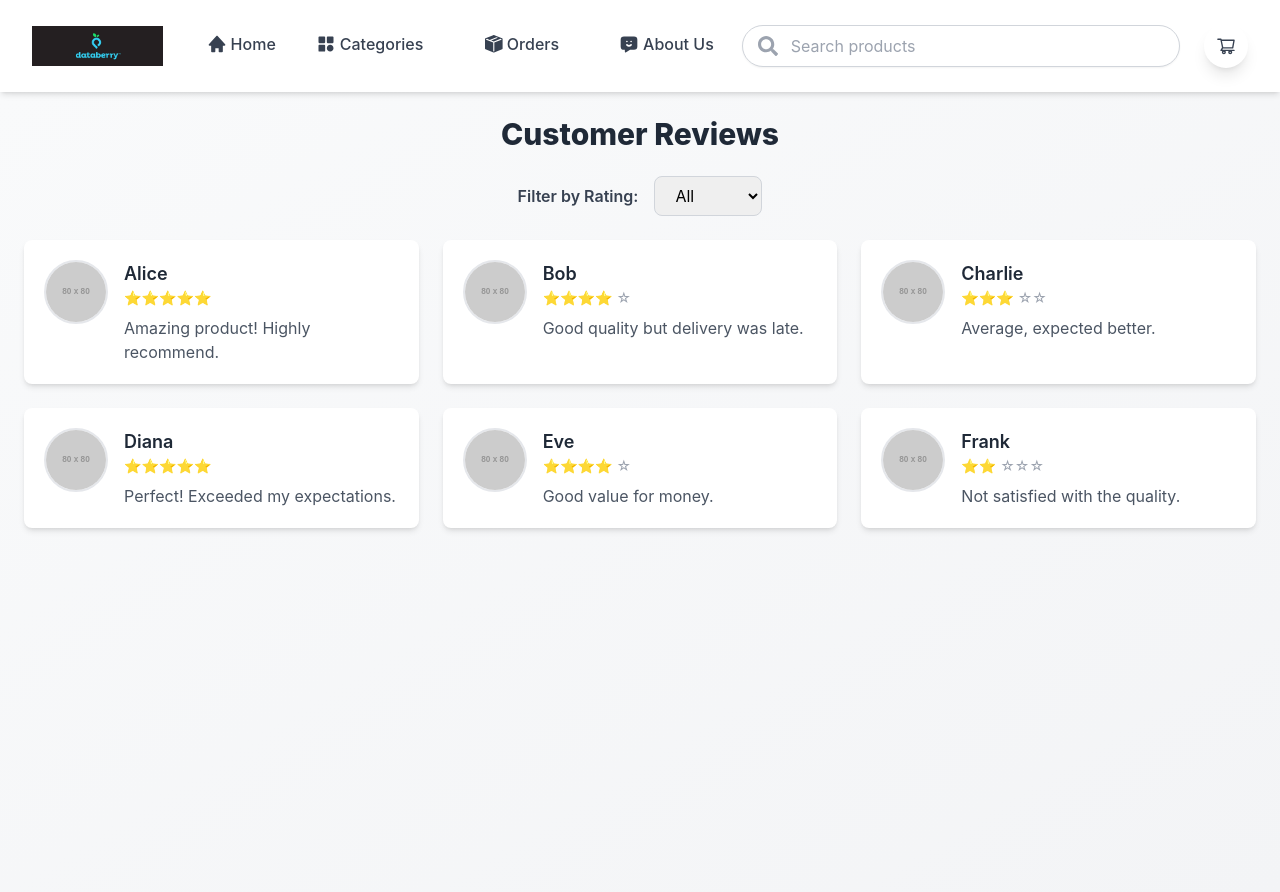
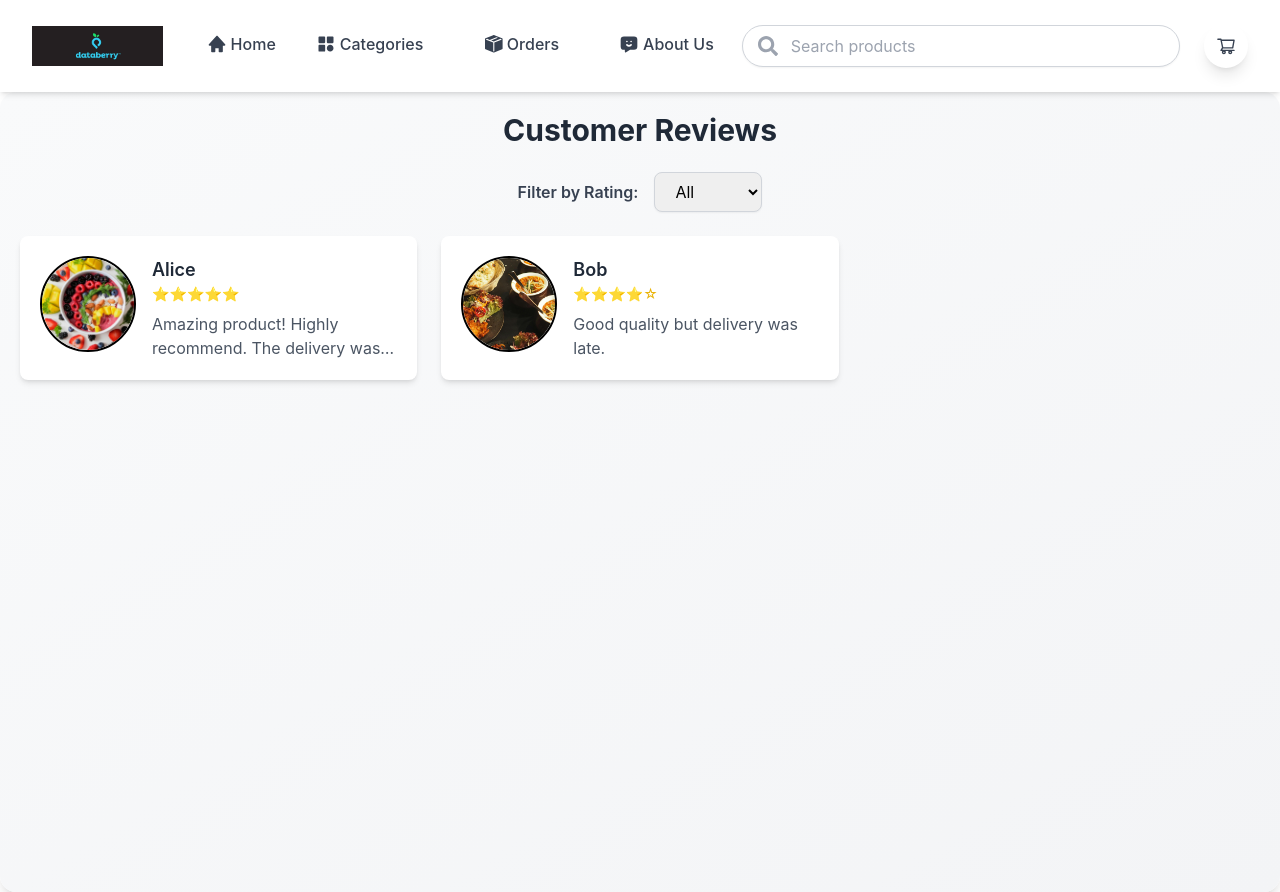
Before and after one commit to BhanuGamasu/dummyUI, a React (Create React App) app: page /allReviews in a window 1280 px wide. Built offline with nearby package versions, Linux system fonts and the light colour scheme.

Commit message:
latest bug fixes

```diff
--- a/src/Components/AllReviews.js
+++ b/src/Components/AllReviews.js
@@ -1,50 +1,32 @@
-import React, { useState } from "react";
+import React, { useState, useRef, useEffect } from "react";
+import { IoClose } from "react-icons/io5";
+import img from "../img.jpg";
+import img2 from "../img2.jpg";
 
 const AllReviews = () => {
   const [selectedFilter, setSelectedFilter] = useState("All");
+  const [selectedReview, setSelectedReview] = useState(null);
+  const [selectedImage, setSelectedImage] = useState(null);
+  const [isFullReviewVisible, setIsFullReviewVisible] = useState(false);
+  const [isOverflowing, setIsOverflowing] = useState(false);
+  const reviewRef = useRef();
+
   const reviews = [
     {
       id: 1,
       user: "Alice",
       rating: 5,
-      comment: "Amazing product! Highly recommend.",
-      image: "https://via.placeholder.com/80?text=Alice",
+      comment: "Amazing product! Highly recommend. The delivery was quick, and the product quality is top-notch. I’ll definitely order again!Amazing product! Highly recommend. The delivery was quick, and the product quality is top-notch. I’ll definitely order again!Amazing product! Highly recommend. The delivery was quick, and the product quality is top-notch. I’ll definitely order again!Amazing product! Highly recommend. The delivery was quick, and the product quality is top-notch. I’ll definitely order again!Amazing product! Highly recommend. The delivery was quick, and the product quality is top-notch. I’ll definitely order again!Amazing product! Highly recommend. The delivery was quick, and the product quality is top-notch. I’ll definitely order again!Amazing product! Highly recommend. The delivery was quick, and the product quality is top-notch. I’ll definitely order again!",
+      images: [img, img2],
     },
     {
       id: 2,
       user: "Bob",
       rating: 4,
       comment: "Good quality but delivery was late.",
-      image: "https://via.placeholder.com/80?text=Bob",
+      images: [img2],
     },
-    {
-      id: 3,
-      user: "Charlie",
-      rating: 3,
-      comment: "Average, expected better.",
-      image: "https://via.placeholder.com/80?text=Charlie",
-    },
-    {
-      id: 4,
-      user: "Diana",
-      rating: 5,
-      comment: "Perfect! Exceeded my expectations.",
-      image: "https://via.placeholder.com/80?text=Diana",
-    },
-    {
-      id: 5,
-      user: "Eve",
-      rating: 4,
-      comment: "Good value for money.",
-      image: "https://via.placeholder.com/80?text=Eve",
-    },
-    {
-      id: 6,
-      user: "Frank",
-      rating: 2,
-      comment: "Not satisfied with the quality.",
-      image: "https://via.placeholder.com/80?text=Frank",
-    },
+    // More reviews...
   ];
 
   const filteredReviews =
@@ -52,11 +34,28 @@ const AllReviews = () => {
       ? reviews
       : reviews.filter((review) => review.rating === Number(selectedFilter));
 
+  const openReviewModal = (review) => {
+    setSelectedReview(review);
+    setSelectedImage(review.images[0]);
+  };
+
+  const closeReviewModal = () => {
+    setSelectedReview(null);
+    setSelectedImage(null);
+    setIsFullReviewVisible(false);
+  };
+
+  useEffect(() => {
+    if (selectedReview && reviewRef.current) {
+      setIsOverflowing(reviewRef.current.scrollHeight > reviewRef.current.clientHeight);
+    }
+  }, [selectedReview, isFullReviewVisible]);
+
   return (
-    <div className="p-6 bg-gradient-to-br from-gray-50 to-gray-100 min-h-screen">
-      <h1 className="text-3xl font-extrabold text-gray-800 mb-6 text-center">
+    <div className="bg-gradient-to-br from-gray-50 to-gray-100 p-5 rounded-2xl shadow-lg min-h-screen">
+      <h2 className="text-3xl font-bold text-gray-800 mb-6 text-center">
         Customer Reviews
-      </h1>
+      </h2>
 
       {/* Filter Section */}
       <div className="mb-6 flex items-center justify-center gap-4">
@@ -64,7 +63,7 @@ const AllReviews = () => {
         <select
           value={selectedFilter}
           onChange={(e) => setSelectedFilter(e.target.value)}
-          className="px-4 py-2 border border-gray-300 rounded-lg focus:outline-none focus:ring-2 focus:ring-blue-500 transition"
+          className="px-4 py-2 border border-gray-300 rounded-lg shadow-sm focus:outline-none focus:ring-2 focus:ring-blue-500 transition"
         >
           <option value="All">All</option>
           <option value="5">5 Stars</option>
@@ -80,31 +79,102 @@ const AllReviews = () => {
         {filteredReviews.map((review) => (
           <div
             key={review.id}
-            className="bg-white p-5 rounded-lg shadow-md hover:shadow-lg transition-shadow flex items-start gap-4"
+            className="bg-white p-5 rounded-lg shadow-md hover:shadow-lg transition-shadow flex items-start gap-4 cursor-pointer"
+            onClick={() => openReviewModal(review)}
           >
-            {/* User Image */}
             <img
-              src={review.image}
+              src={review.images[0]}
               alt={`${review.user}'s review`}
-              className="w-16 h-16 rounded-full border-2 border-gray-200 object-cover"
+              className="w-24 h-24 rounded-full border-2 border-[--primary] object-cover"
             />
-
-            {/* Review Content */}
             <div>
-              <h3 className="font-semibold text-lg text-gray-800">
-                {review.user}
-              </h3>
+              <h3 className="font-semibold text-lg text-gray-800">{review.user}</h3>
               <p className="text-yellow-500 text-sm">
-                {"⭐".repeat(review.rating)}{" "}
-                <span className="text-gray-400">
-                  {"☆".repeat(5 - review.rating)}
-                </span>
+                {"⭐".repeat(review.rating)}
+                {"☆".repeat(5 - review.rating)}
               </p>
-              <p className="text-gray-600 mt-2">{review.comment}</p>
+              <p className="text-gray-600 mt-2 line-clamp-2">{review.comment}</p>
             </div>
           </div>
         ))}
       </div>
+
+      {/* Modal for full image and review */}
+      {selectedReview && (
+        <div
+          className="fixed inset-0 bg-black bg-opacity-70 flex items-center justify-center z-50"
+          onClick={closeReviewModal}
+        >
+          <div
+            className="relative bg-white rounded-lg shadow-2xl w-full max-w-lg max-h-[100%] mx-5 md:mx-0 overflow-hidden"
+            onClick={(e) => e.stopPropagation()} // Prevent closing when clicking inside
+          >
+            {/* Close Button */}
+            <button
+              onClick={closeReviewModal}
+              className="absolute top-2 right-2 z-10 bg-white text-red-500 border-2 border-red-500 p-1 rounded-full shadow-lg hover:bg-red-500 hover:text-white transition duration-300 ease-in-out"
+            >
+              <IoClose />
+            </button>
+
+            {/* Image Section */}
+            <div className="relative w-full bg-gray-100 rounded-t-lg overflow-hidden">
+              <img
+                src={selectedImage || selectedReview.images[0]}
+                alt="Selected"
+                className="w-full max-h-72 object-contain"
+              />
+            </div>
+
+            {/* Thumbnail Section */}
+            <div className="flex justify-center gap-2 mt-2 p-4">
+              {selectedReview.images.map((img, idx) => (
+                <img
+                  key={idx}
+                  src={img}
+                  alt={`Thumbnail ${idx + 1}`}
+                  className={`w-16 h-16 object-cover rounded cursor-pointer border-[3px] ${
+                    (selectedImage || selectedReview.images[0]) === img
+                      ? "border-[--primary]"
+                      : "border-transparent"
+                  }`}
+                  onClick={() => setSelectedImage(img)}
+                />
+              ))}
+            </div>
+
+            {/* Review Content */}
+            <div className="p-6 flex flex-col gap-4 overflow-auto max-h-[calc(80%-320px)]">
+              <div className="flex items-center justify-between">
+                <p className="font-semibold text-lg text-gray-800">{selectedReview.user}</p>
+                <p className="text-yellow-500 text-base">
+                  {"⭐".repeat(selectedReview.rating)}
+                </p>
+              </div>
+
+              {/* Scrollable Review Text */}
+              <div className="relative">
+                <div
+                  ref={reviewRef}
+                  className={`text-gray-700 text-sm leading-relaxed overflow-auto max-h-[200px] small-scrollbar ${
+                    isFullReviewVisible ? "" : "line-clamp-3"
+                  }`}
+                >
+                  {selectedReview.comment}
+                </div>
+                {(isOverflowing || isFullReviewVisible) && (
+                  <button
+                    onClick={() => setIsFullReviewVisible(!isFullReviewVisible)}
+                    className="absolute bottom-[-20px] right-0 text-blue-500 hover:underline focus:outline-none mt-2"
+                  >
+                    {isFullReviewVisible ? "Show Less" : "More"}
+                  </button>
+                )}
+              </div>
+            </div>
+          </div>
+        </div>
+      )}
     </div>
   );
 };
--- a/src/Components/CustomerFolder/CustomerProductOverview.js
+++ b/src/Components/CustomerFolder/CustomerProductOverview.js
@@ -671,8 +671,6 @@ const CustomerProductOverview = () => {
                 </div>
             </div>
 
-
-
             {/* Modal for full image and review */}
             {selectedReview && (
                 <div
--- a/src/Components/Header.js
+++ b/src/Components/Header.js
@@ -84,12 +84,12 @@ const Header = () => {
           initial={{ x: '-100%' }}
           animate={{ x: isSidebarOpen ? '0%' : '-100%' }}
           transition={{ type: 'spring', stiffness: 300, damping: 30 }}
-          className="fixed top-0 -left-[1px] h-full bg-white w-64 shadow-md z-50"
+          className="fixed top-0 left-0 h-full bg-white w-64 shadow-lg z-50"
           ref={sidebarRef}
         >
           <div className="flex items-center justify-between p-4 border-b">
             <h2 className="font-bold text-lg text-gray-700">Menu</h2>
-            <button onClick={toggleSidebar}>
+            <button onClick={toggleSidebar} className="text-gray-700 hover:text-[--primary]">
               <FaTimes className="h-6 w-6 text-gray-700" />
             </button>
           </div>
@@ -114,7 +114,7 @@ const Header = () => {
                 </li>
               </ul>
 
-              <ul className="space-y-4 mt-2">
+              <ul className="space-y-4 mt-4">
                 {[
                   {
                     label: "Categories",
@@ -161,7 +161,7 @@ const Header = () => {
                 ))}
               </ul>
 
-              <ul className='space-y-4 mt-2'>
+              <ul className='space-y-4 mt-4'>
                 <li>
                   <button
                     onClick={() => {
@@ -181,7 +181,7 @@ const Header = () => {
               </ul>
 
 
-              <ul className='space-y-4 mt-2'>
+              <ul className='space-y-4 mt-4'>
                 <li>
                   <button
                     onClick={() => {
@@ -192,10 +192,10 @@ const Header = () => {
                     }
                     className="text-gray-800 hover:text-[--primary] font-medium focus:outline-none transition-colors duration-300 w-full text-left flex items-center"
                   >
-                    <BsBoxSeamFill
+                    <TbMessageChatbotFilled
                       className="transition-transform duration-200 mr-1"
                     />
-                    About
+                    About Us
                   </button>
                 </li>
               </ul>
```
Also changed, not shown: src/Components/RateProductPopup.js (+50 -2 lines).
